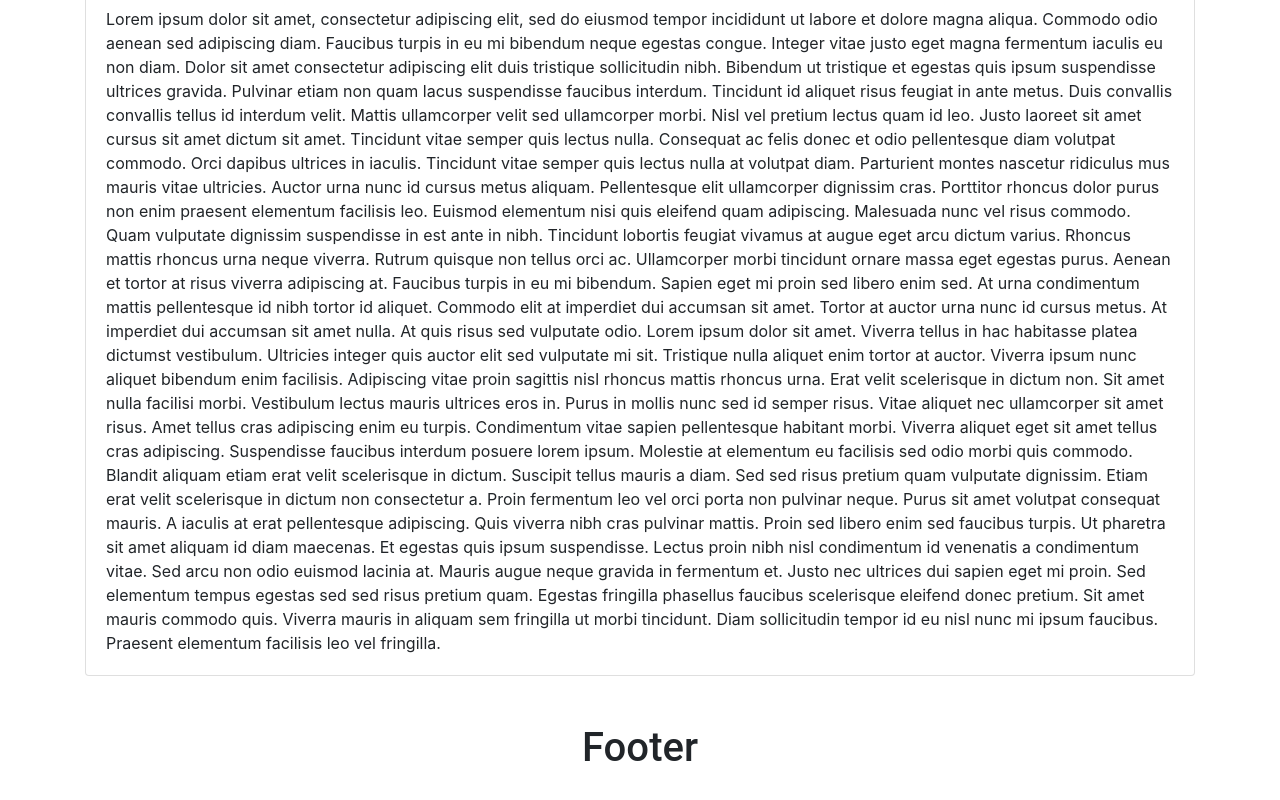
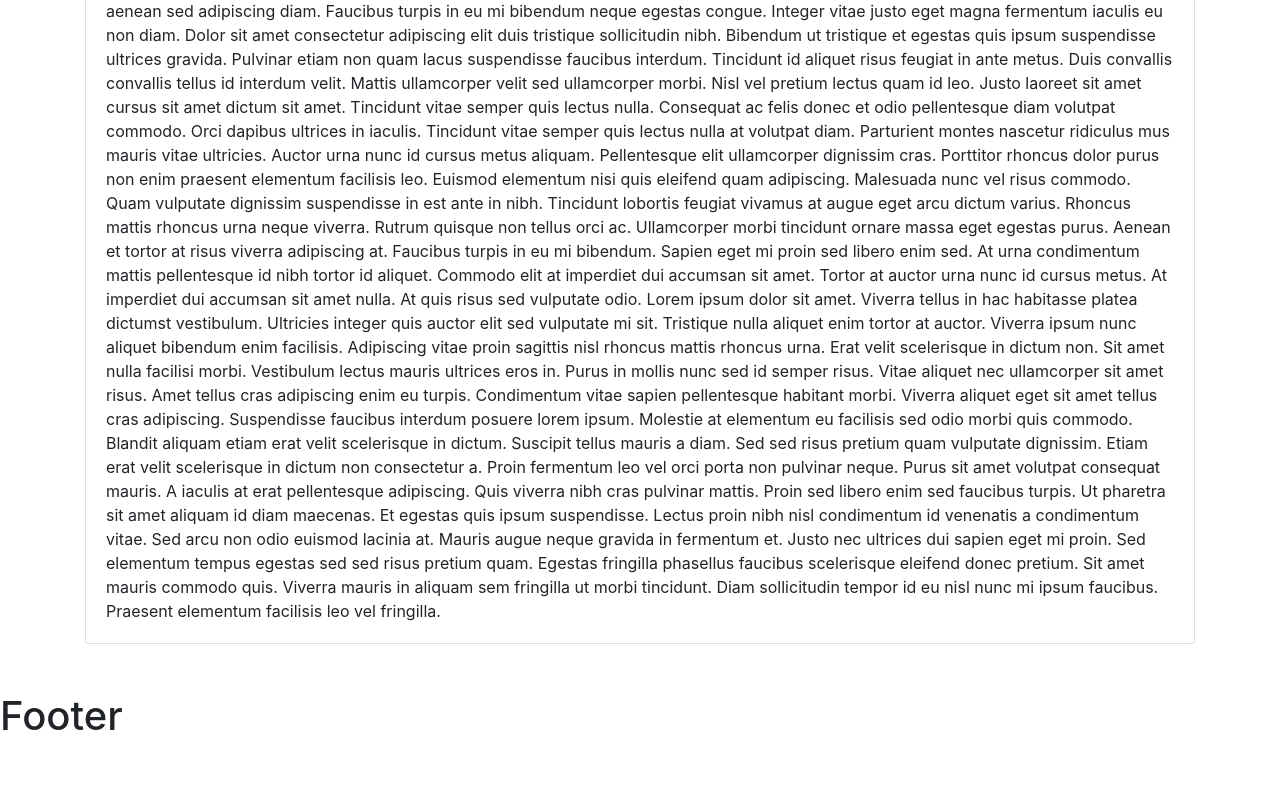
Before and after one commit to garandrew102/Heart2Heart, a React (Create React App) app in the folder heart/client/: page /profiles/1 in a window 1280 px wide. Shown: the part 448-1248 px from the top of the page. Built offline with nearby package versions, Linux system fonts and the light colour scheme; no server answers.

Commit message:
changed font

```diff
--- a/heart/client/src/timer/Timer.css
+++ b/heart/client/src/timer/Timer.css
@@ -1,4 +1,4 @@
-h1 {
+.title {
   font-family: "Roboto";
   text-align: center;
   margin-bottom: 40px;
--- a/heart/client/src/timer/Timer.jsx
+++ b/heart/client/src/timer/Timer.jsx
@@ -21,7 +21,7 @@ const Timer = () => {
 
   return (
     <div className="App">
-      <h1>Diagnosing...</h1>
+      <h1 className="title">Diagnosing...</h1>
       <div className="timer-wrapper">
         <CountdownCircleTimer
           isPlaying
```
